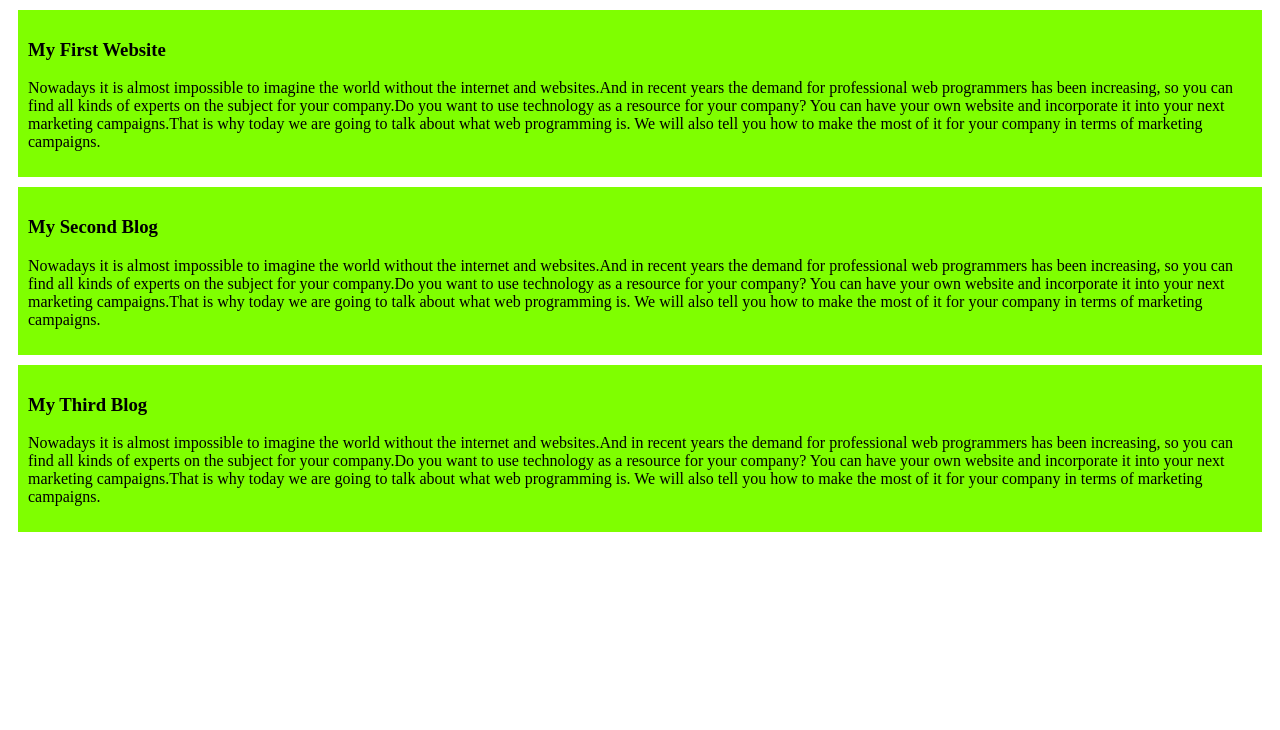
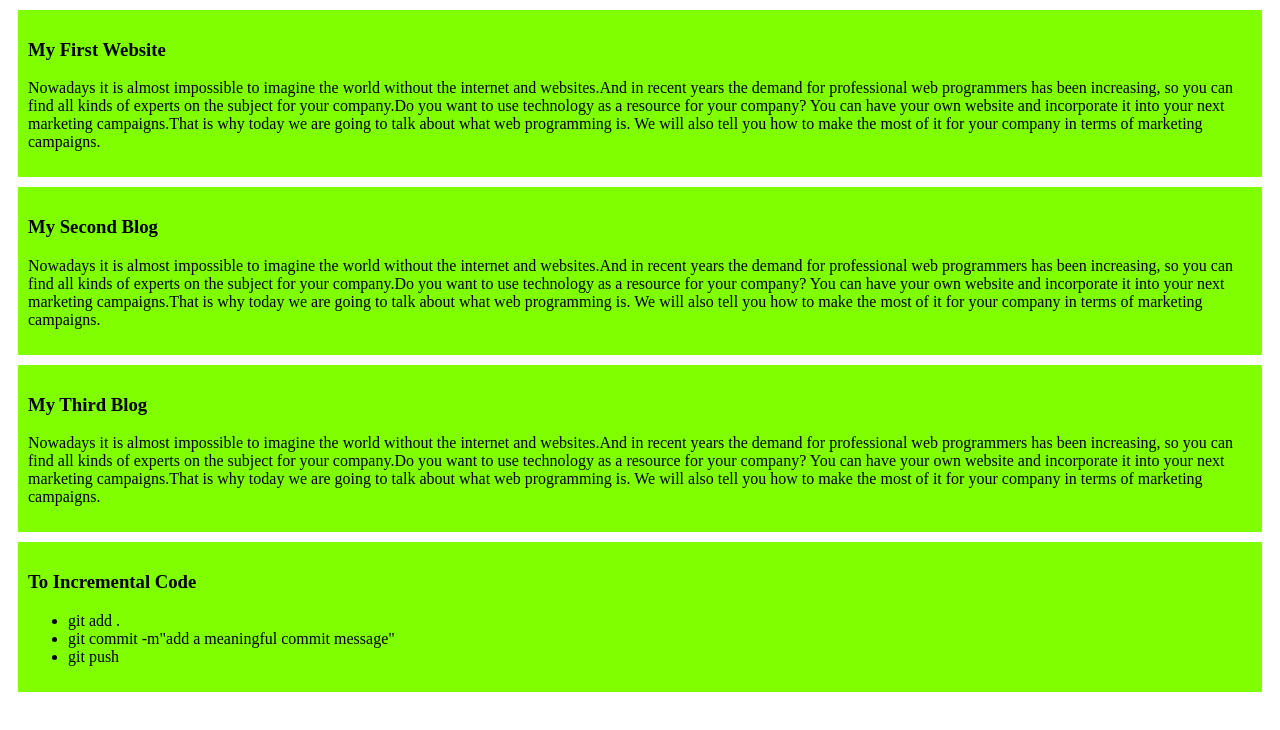
Before and after one commit to anika-tabassum-tanha/my-simple-website, a plain HTML site: page index.html in a window 1280 px wide. Drawn offline with Linux system fonts and the light colour scheme.

Commit message:
added a list to push

```diff
--- a/index.html
+++ b/index.html
@@ -19,5 +19,13 @@
         <h3>My Third Blog</h3>
         <p>Nowadays it is almost impossible to imagine the world without the internet and websites.And in recent years the demand for professional web programmers has been increasing, so you can find all kinds of experts on the subject for your company.Do you want to use technology as a resource for your company? You can have your own website and incorporate it into your next marketing campaigns.That is why today we are going to talk about what web programming is. We will also tell you how to make the most of it for your company in terms of marketing campaigns.</p>
     </div>
+    <div>
+        <h3>To Incremental Code</h3>
+        <ul>
+            <li>git add .</li>
+            <li>git commit -m"add a meaningful commit message"</li>
+            <li>git push</li>
+        </ul>
+    </div>
 </body>
 </html>
```
